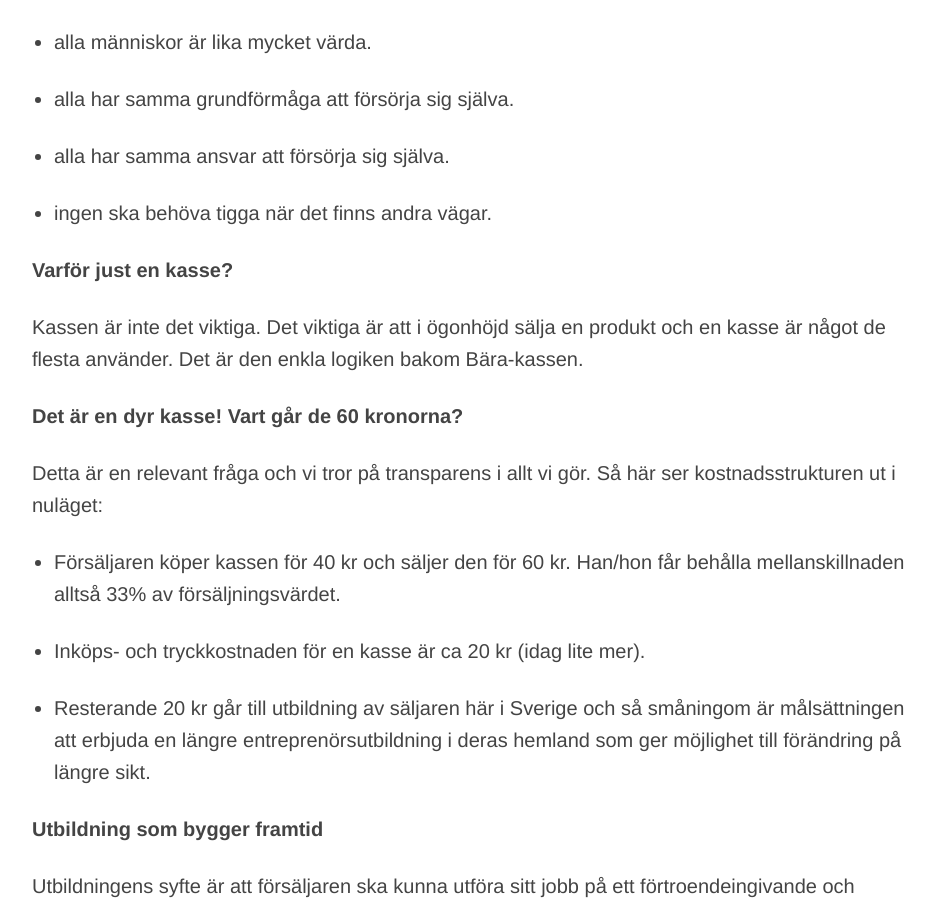
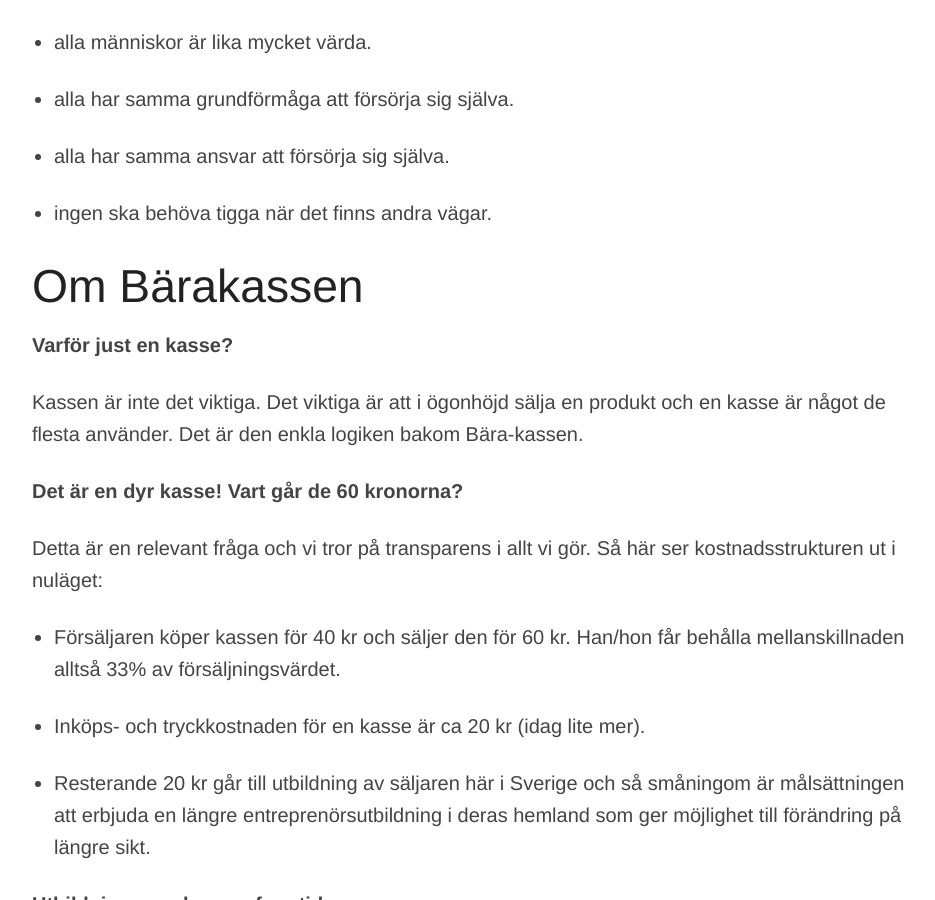
Before and after one commit to bara-se/bara-se.github.io, a Jekyll site: the page built from _posts/0100-01-01-index.md, in a window 1280 px wide and 900 px high, scrolled down 1313 px. Shown: the whole window, without its empty margins (168-1103 px from the left). Built offline with Jekyll 4.4.1, drawn with Linux system fonts in a browser that asks for light colours.

Commit message:
Update 0100-01-01-index.md

```diff
--- a/_posts/0100-01-01-index.md
+++ b/_posts/0100-01-01-index.md
@@ -26,6 +26,8 @@ Genom att resa sig från gatan och sälja en produkt förvandlas en person från
 
    - ingen ska behöva tigga när det finns andra vägar.
 
+
+##Om Bärakassen
 **Varför just en kasse?**
 
 Kassen är inte det viktiga. Det viktiga är att i ögonhöjd sälja en produkt och en kasse är något de flesta använder. Det är den enkla logiken bakom Bära-kassen.
@@ -65,6 +67,7 @@ Detta kan bidra till en ökad **stolthet och motivation** för försäljarna som
 **Garanti**
 Skulle vi av någon anledning behöva avbryta arbetet går överskottspengarna till annan lämplig långsiktig insats för samma grupp människor.
 
+###Om Projektet
 **Hur kan jag stödja** **Bära-projektet?**
 
 Det finns många anledningar till att köpa en kasse. Rumänerna och bulgarerna som kommer hit är bland de fattigaste i Europa. De är våra medmänniskor och vi vill göra ett seriöst försök att göra skillnad på längre sikt. Sextio kronor för en tygkasse kan vara början på en resa mot en bättre framtid för någon som anstränger sig att nå dit. Vill du hjälpa till att bära en framtid?
```
